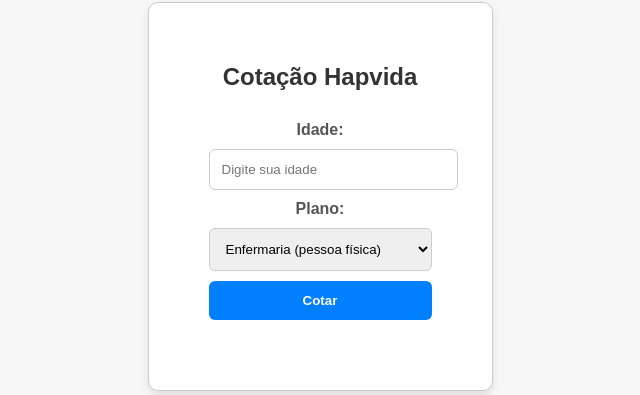
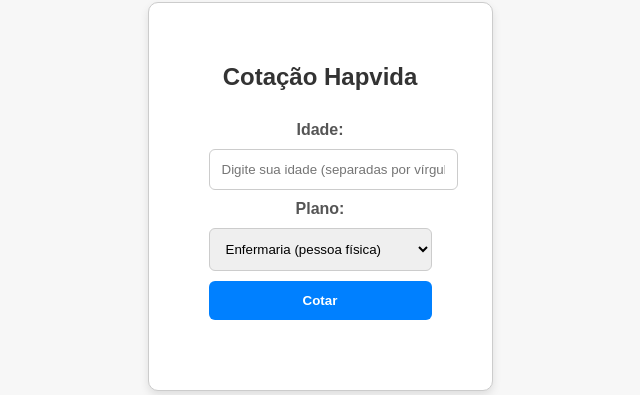
Before and after one commit to wladimisaboia/Plamed, a Flask app: page / in a window 1280 px wide. Shown: the part 204-599 px from the top of the page, without its empty margins (320-960 px from the left). Run offline with Flask 3, Linux system fonts and the light colour scheme.

Commit message:
Update cotacao.html

```diff
--- a/templates/cotacao.html
+++ b/templates/cotacao.html
@@ -17,7 +17,7 @@
             type="text"
             id="idade"
             name="idade"
-            placeholder="Digite sua idade"
+            placeholder="Digite sua idade (separadas por vírgula)"
           />
         </div>
         <div class="form-group">
```
